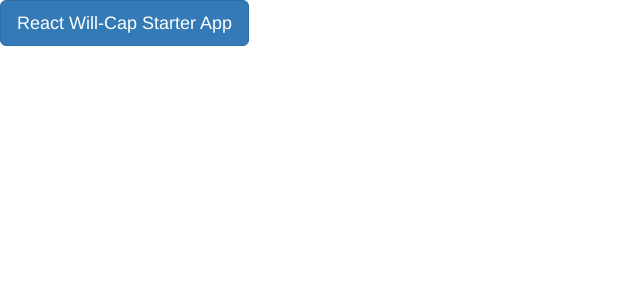
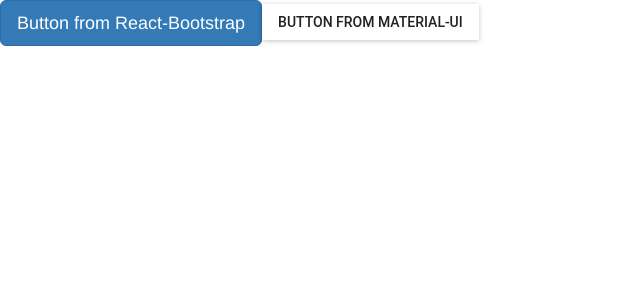
Before and after one commit to thinkocapo/react-starter-app-will-cap, a React (Create React App) app: page / in a window 1280 px wide. Shown: the top 300 px of the page, without its empty margins (0-640 px from the left). Built offline with nearby package versions, Linux system fonts and the light colour scheme.

Commit message:
Material-UI added

```diff
--- a/package.json
+++ b/package.json
@@ -21,6 +21,7 @@
   },
   "dependencies": {
     "bootstrap": "^3.3.7",
+    "material-ui": "^0.20.0",
     "react": "^15.5.3",
     "react-bootstrap": "^0.30.8",
     "react-dom": "^15.5.3",
--- a/src/components/home.js
+++ b/src/components/home.js
@@ -1,11 +1,14 @@
 import React, { Component } from 'react';
 import { Button } from 'react-bootstrap'
-
+import RaisedButton from 'material-ui/RaisedButton';
 
 class Home extends Component {
     render () {
         return (
-            <Button bsStyle='primary' bsSize='large'>React Will-Cap Starter App</Button>
+            <div>
+            <Button bsStyle='primary' bsSize='large'>Button from React-Bootstrap</Button>
+            <RaisedButton label="Button from Material-UI" />
+            </div>
         )
     }
 }
--- a/src/index.js
+++ b/src/index.js
@@ -5,7 +5,7 @@
 import ReduxPromise from 'redux-promise'
 import thunkMiddleware from 'redux-thunk'
 import { BrowserRouter } from 'react-router-dom'
-
+import MuiThemeProvider from 'material-ui/styles/MuiThemeProvider';
 
 import 'bootstrap/dist/css/bootstrap.css'
 // import './index.css';
@@ -18,7 +18,9 @@
 ReactDOM.render((
   <Provider store={createStoreWithMiddleware(reducers)}>
     <BrowserRouter>
-      <App />
+      <MuiThemeProvider>
+        <App />
+      </MuiThemeProvider>
     </BrowserRouter>
   </Provider>
 ), document.getElementById('app'))
```
Also changed, not shown: src/components/App-OLD.js (deleted, +0 -38 lines).
